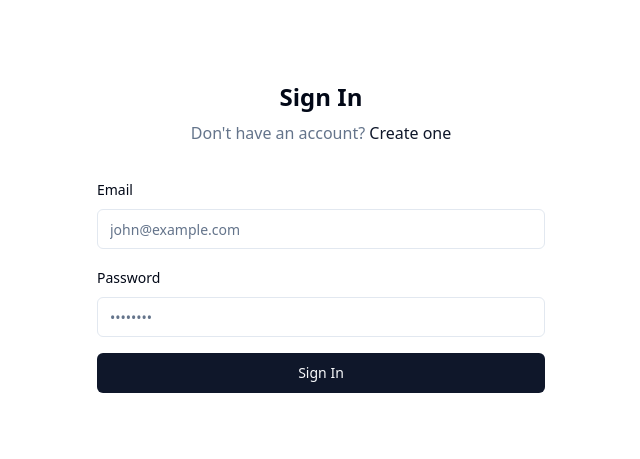
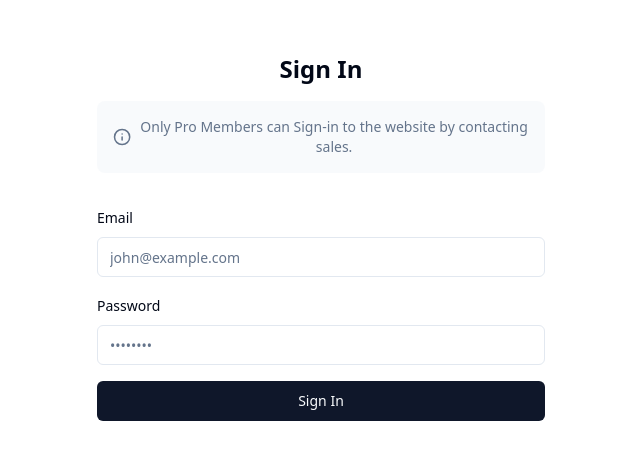
Before and after one commit to aryaneelshivam/marketindex, a React (Vite) app: page /auth in a window 1280 px wide. Shown: the part 163-622 px from the top of the page, without its empty margins (319-959 px from the left). Built offline with nearby package versions, Linux system fonts and the light colour scheme.

Commit message:
Remove Sign-Up Functionality
Eliminate the create account page and related functionality from the sign-in page. Add a description box with an info icon stating that only Pro Members can sign in to the website by contacting sales.
[skip gpt_engineer]

```diff
--- a/src/components/AuthForm.tsx
+++ b/src/components/AuthForm.tsx
@@ -4,10 +4,10 @@ import { Button } from "./ui/button";
 import { Input } from "./ui/input";
 import { useToast } from "./ui/use-toast";
 import { supabase } from "@/integrations/supabase/client";
+import { Info } from "lucide-react";
 
 export const AuthForm = () => {
   const [isLoading, setIsLoading] = useState(false);
-  const [isSignUp, setIsSignUp] = useState(false);
   const navigate = useNavigate();
   const { toast } = useToast();
 
@@ -18,32 +18,14 @@ export const AuthForm = () => {
     const formData = new FormData(e.currentTarget);
     const email = formData.get("email") as string;
     const password = formData.get("password") as string;
-    const username = formData.get("username") as string;
 
     try {
-      if (isSignUp) {
-        const { error } = await supabase.auth.signUp({
-          email,
-          password,
-          options: {
-            data: {
-              username,
-            },
-          },
-        });
-        if (error) throw error;
-        toast({
-          title: "Account created!",
-          description: "Please check your email to verify your account.",
-        });
-      } else {
       const { error } = await supabase.auth.signInWithPassword({
         email,
         password,
       });
       if (error) throw error;
       navigate("/");
-      }
     } catch (error: any) {
       toast({
         variant: "destructive",
@@ -58,33 +40,16 @@ export const AuthForm = () => {
   return (
     <div className="w-full max-w-md space-y-8">
       <div className="text-center">
-        <h2 className="text-2xl font-bold">{isSignUp ? "Create Account" : "Sign In"}</h2>
-        <p className="text-muted-foreground mt-2">
-          {isSignUp ? "Already have an account?" : "Don't have an account?"}{" "}
-          <button
-            onClick={() => setIsSignUp(!isSignUp)}
-            className="text-primary hover:underline"
-          >
-            {isSignUp ? "Sign in" : "Create one"}
-          </button>
+        <h2 className="text-2xl font-bold">Sign In</h2>
+        <div className="mt-4 flex items-center justify-center gap-2 rounded-lg bg-muted/50 p-4">
+          <Info className="h-5 w-5 text-muted-foreground" />
+          <p className="text-sm text-muted-foreground">
+            Only Pro Members can Sign-in to the website by contacting sales.
           </p>
+        </div>
       </div>
 
       <form onSubmit={handleSubmit} className="space-y-4">
-        {isSignUp && (
-          <div className="space-y-2">
-            <label htmlFor="username" className="text-sm font-medium">
-              Username
-            </label>
-            <Input
-              id="username"
-              name="username"
-              type="text"
-              required={isSignUp}
-              placeholder="johndoe"
-            />
-          </div>
-        )}
         <div className="space-y-2">
           <label htmlFor="email" className="text-sm font-medium">
             Email
@@ -110,7 +75,7 @@ export const AuthForm = () => {
           />
         </div>
         <Button type="submit" className="w-full" disabled={isLoading}>
-          {isLoading ? "Loading..." : isSignUp ? "Create Account" : "Sign In"}
+          {isLoading ? "Loading..." : "Sign In"}
         </Button>
       </form>
     </div>
```
Lines whose indentation alone changed are shown as unchanged.
